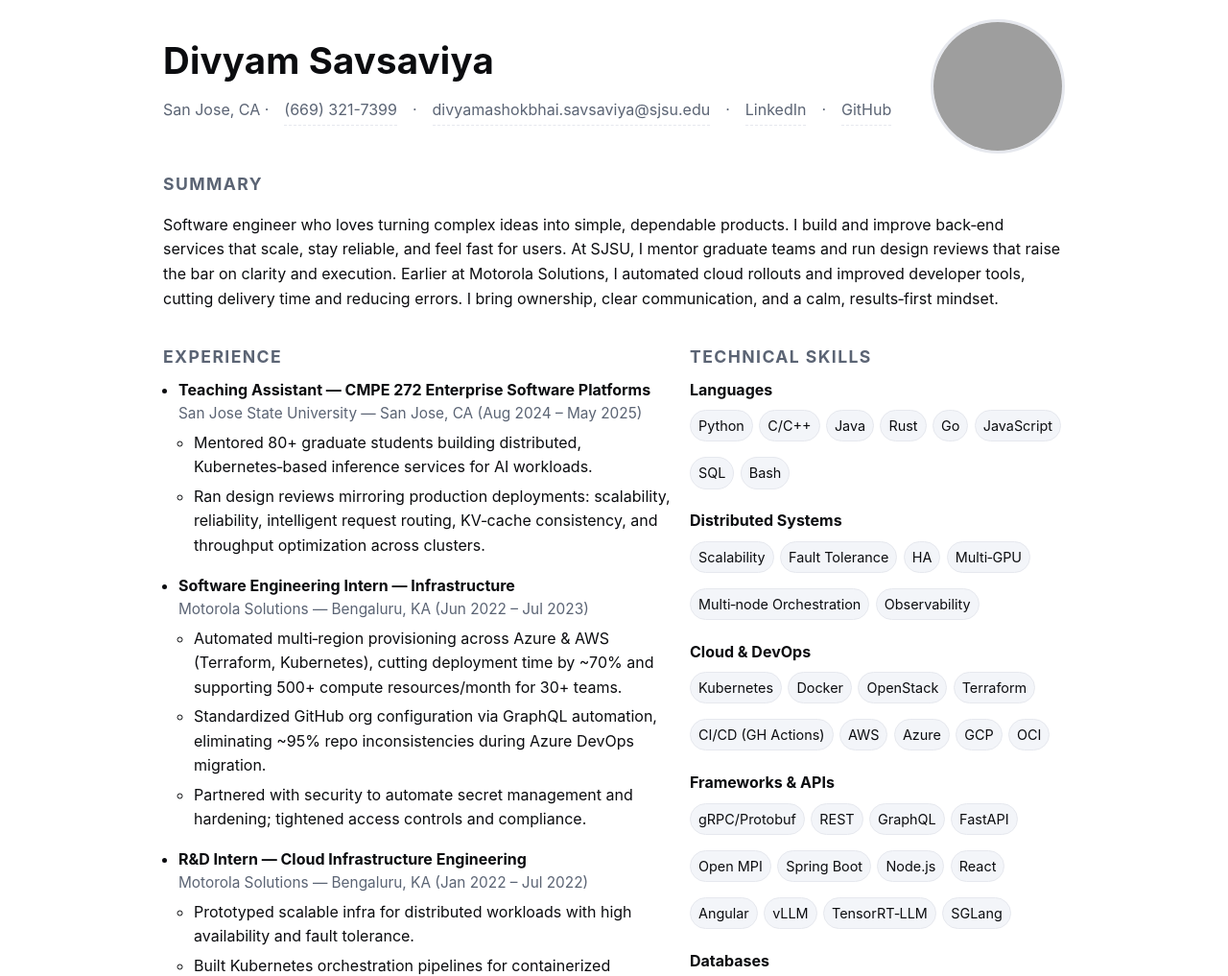
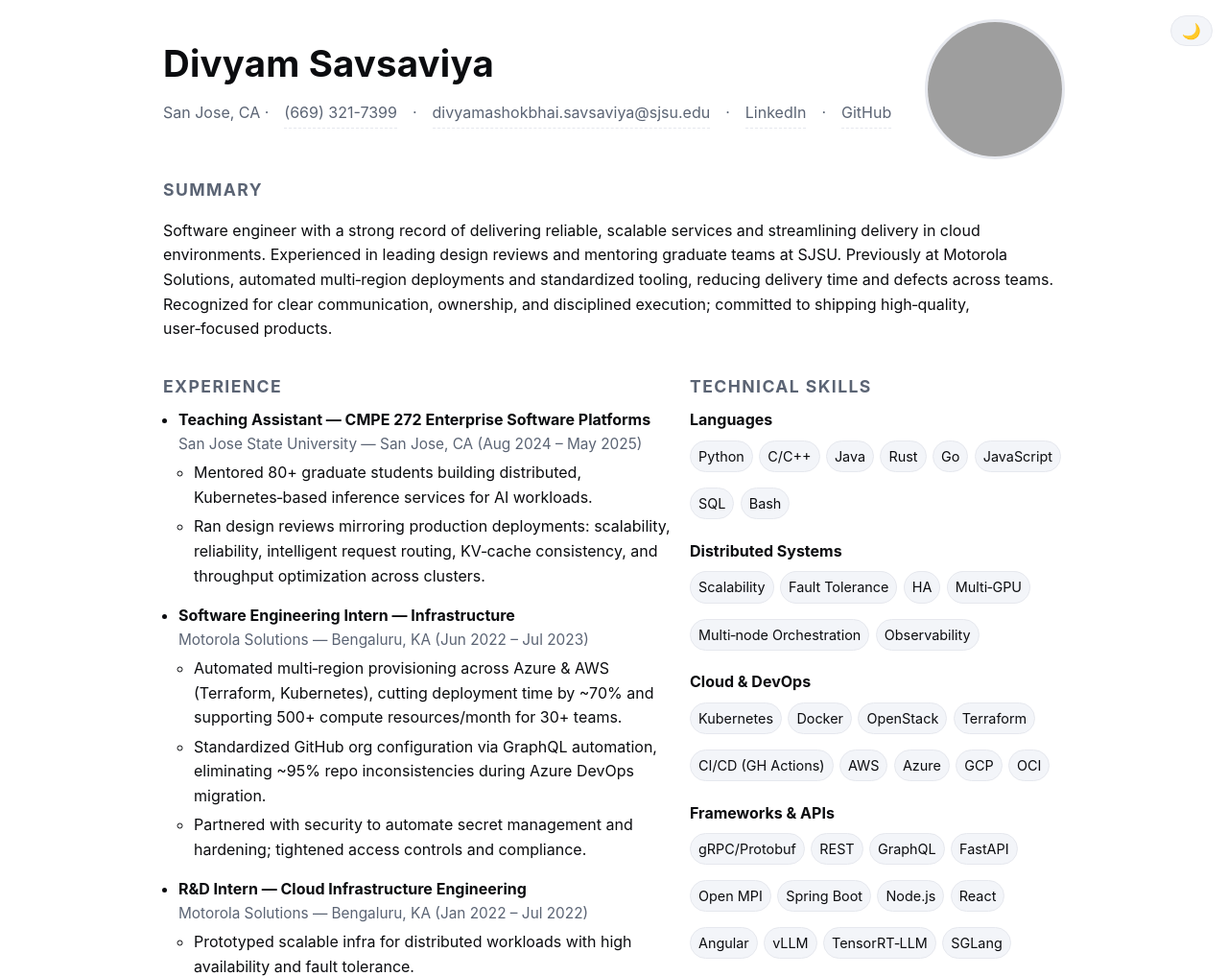
Before and after one commit to divyamsavsaviya/resume, a plain HTML site: page index.html in a window 1280 px wide. Shown: the top 1017 px of the page at 96% size. Drawn offline with Linux system fonts and the light colour scheme; grey boxes are pictures that could not be loaded.

Commit message:
Added light/dark mode

```diff
--- a/index.html
+++ b/index.html
@@ -5,6 +5,17 @@
   <meta name="viewport" content="width=device-width, initial-scale=1" />
   <meta name="color-scheme" content="light dark" />
   <title>Divyam Savsaviya — Resume</title>
+  <script>
+    // Apply saved/system theme ASAP to avoid flash
+    (function(){
+      try{
+        var t = localStorage.getItem('theme');
+        if(t === 'dark' || (t == null && window.matchMedia && window.matchMedia('(prefers-color-scheme: dark)').matches)){
+          document.documentElement.setAttribute('data-theme','dark');
+        }
+      } catch(e){}
+    })();
+  </script>
   <style>
     :root {
       --bg: #ffffff;
@@ -14,8 +25,7 @@
       --chip: #f3f5f9;
       --max: 940px;
     }
-    @media (prefers-color-scheme: dark) {
-      :root { --bg: #0b0c0f; --fg: #eef0f4; --muted: #a7afbd; --border: #242a35; --chip: #161b24; }
+    :root[data-theme="dark"] { --bg: #0b0c0f; --fg: #eef0f4; --muted: #a7afbd; --border: #242a35; --chip: #161b24; }
     }
 
     * { box-sizing: border-box; }
@@ -79,6 +89,27 @@
     .chips { display: flex; flex-wrap: wrap; gap: .4rem; margin: .2rem 0 .6rem; padding: 0; list-style: none; }
     .chip { padding: .25rem .5rem; border: 1px solid var(--border); background: var(--chip); border-radius: 999px; font-size: .9rem; }
 
+    /* Theme toggle button */
+    .theme-toggle {
+      position: fixed;
+      top: 1rem;
+      right: 1rem;
+      z-index: 100;
+      padding: .45rem .7rem;
+      border-radius: 999px;
+      border: 1px solid var(--border);
+      background: var(--chip);
+      color: var(--fg);
+      cursor: pointer;
+      font: inherit;
+      line-height: 1;
+      transition: transform .08s ease;
+    }
+    .theme-toggle:active { transform: scale(0.97); }
+    .theme-toggle:focus-visible { outline: 2px solid #3b82f6; outline-offset: 2px; }
+    @media (max-width: 480px) { .theme-toggle { top: .75rem; right: .75rem; } }
+    @media print { .theme-toggle { display: none; } }
+
     /* Two-column on wide screens */
     @media (min-width: 880px) {
       .columns { display: grid; grid-template-columns: 1.15fr .85fr; gap: 1.25rem; align-items: start; }
@@ -95,6 +126,7 @@
   </style>
 </head>
 <body>
+  <button class="theme-toggle" id="themeToggle" aria-label="Switch to dark mode" aria-pressed="false" title="Toggle theme">🌙</button>
   <main class="page">
     <!-- Header with headshot -->
     <header class="header">
@@ -116,11 +148,7 @@
     <section class="section">
       <h2>Summary</h2>
       <p class="summary">
-        Software engineer who loves turning complex ideas into simple, dependable products. I build and improve
-        back‑end services that scale, stay reliable, and feel fast for users. At SJSU, I mentor graduate teams and
-        run design reviews that raise the bar on clarity and execution. Earlier at Motorola Solutions, I automated
-        cloud rollouts and improved developer tools, cutting delivery time and reducing errors. I bring ownership,
-        clear communication, and a calm, results‑first mindset.
+        Software engineer with a strong record of delivering reliable, scalable services and streamlining delivery in cloud environments. Experienced in leading design reviews and mentoring graduate teams at SJSU. Previously at Motorola Solutions, automated multi‑region deployments and standardized tooling, reducing delivery time and defects across teams. Recognized for clear communication, ownership, and disciplined execution; committed to shipping high‑quality, user‑focused products.
       </p>
     </section>
 
@@ -266,5 +294,38 @@
       </div>
     </div>
   </main>
+  <script>
+    (function(){
+      const root = document.documentElement;
+      const KEY = 'theme';
+      function set(theme){
+        if(theme === 'dark'){ root.setAttribute('data-theme','dark'); }
+        else { root.removeAttribute('data-theme'); }
+        const btn = document.getElementById('themeToggle');
+        if(btn){
+          const isDark = root.getAttribute('data-theme') === 'dark';
+          btn.setAttribute('aria-pressed', String(isDark));
+          btn.setAttribute('aria-label', isDark ? 'Switch to light mode' : 'Switch to dark mode');
+          btn.textContent = isDark ? '☀️' : '🌙';
+        }
+      }
+      try {
+        const saved = localStorage.getItem(KEY);
+        if(saved === 'light' || saved === 'dark'){ set(saved); }
+        else if(window.matchMedia && window.matchMedia('(prefers-color-scheme: dark)').matches){ set('dark'); }
+        else { set('light'); }
+      } catch(e) { set('light'); }
+      window.addEventListener('DOMContentLoaded', function(){
+        const btn = document.getElementById('themeToggle');
+        if(!btn) return;
+        btn.addEventListener('click', function(){
+          const isDark = root.getAttribute('data-theme') === 'dark';
+          const next = isDark ? 'light' : 'dark';
+          try { localStorage.setItem(KEY, next); } catch(e){}
+          set(next);
+        });
+      });
+    })();
+  </script>
 </body>
 </html>
```
